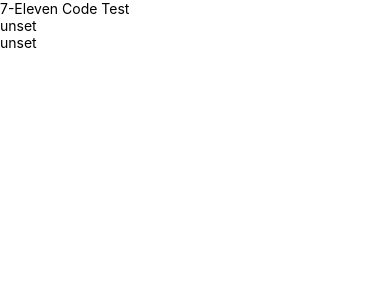
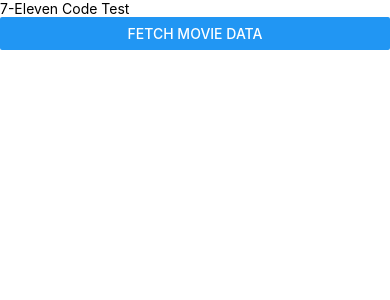
Before and after one commit to topherPedersen/SevenElevenCodeTest, a React Native app: screen / in a window 390 px wide. Shown: the top 300 px of the page. Built offline with nearby package versions, Linux system fonts and the light colour scheme; no server answers.

Commit message:
made first successful api call

```diff
--- a/App.js
+++ b/App.js
@@ -1,11 +1,3 @@
-/**
- * Sample React Native App
- * https://github.com/facebook/react-native
- *
- * @format
- * @flow
- */
-
 import React from 'react';
 import {
   SafeAreaView,
@@ -14,7 +6,14 @@ import {
   View,
   Text,
   StatusBar,
+  Button,
 } from 'react-native';
+
+// The MovieDB JavaScript Libraries Recommended by The MovieDB
+// https://github.com/EtienneWan/tmdb-js/
+// https://github.com/cavestri/themoviedb-javascript-library/
+
+// Discover Endpoint Reference: https://www.themoviedb.org/documentation/api/discover
 
 import {
   API_KEY,
@@ -26,12 +25,33 @@ class App extends React.Component {
     super(props)
   }
 
+  fetchMovieData() {
+
+    // Construct our MovieDB Endpoint URL and Add HTTP GET Request Parameters
+    let URL = 'https://api.themoviedb.org/3/discover/movie';
+    URL = URL + '?api_key=' + API_KEY;
+    URL = URL + '&sort_by=popularity.desc';
+
+    fetch(URL)
+      .then((response) => {
+        return response.json();
+      })
+      .then((data) => {
+        const dataStr = JSON.stringify(data);
+        alert(dataStr)
+      });
+  }
+
   render() {
     return(
       <SafeAreaView>
+
         <Text>7-Eleven Code Test</Text>
-        <Text>{API_KEY}</Text>
-        <Text>{ACCESS_TOKEN}</Text>
+
+        <Button
+          title="Fetch Movie Data"
+          onPress={ () => this.fetchMovieData() }/>
+
       </SafeAreaView>
     );
   }
```
